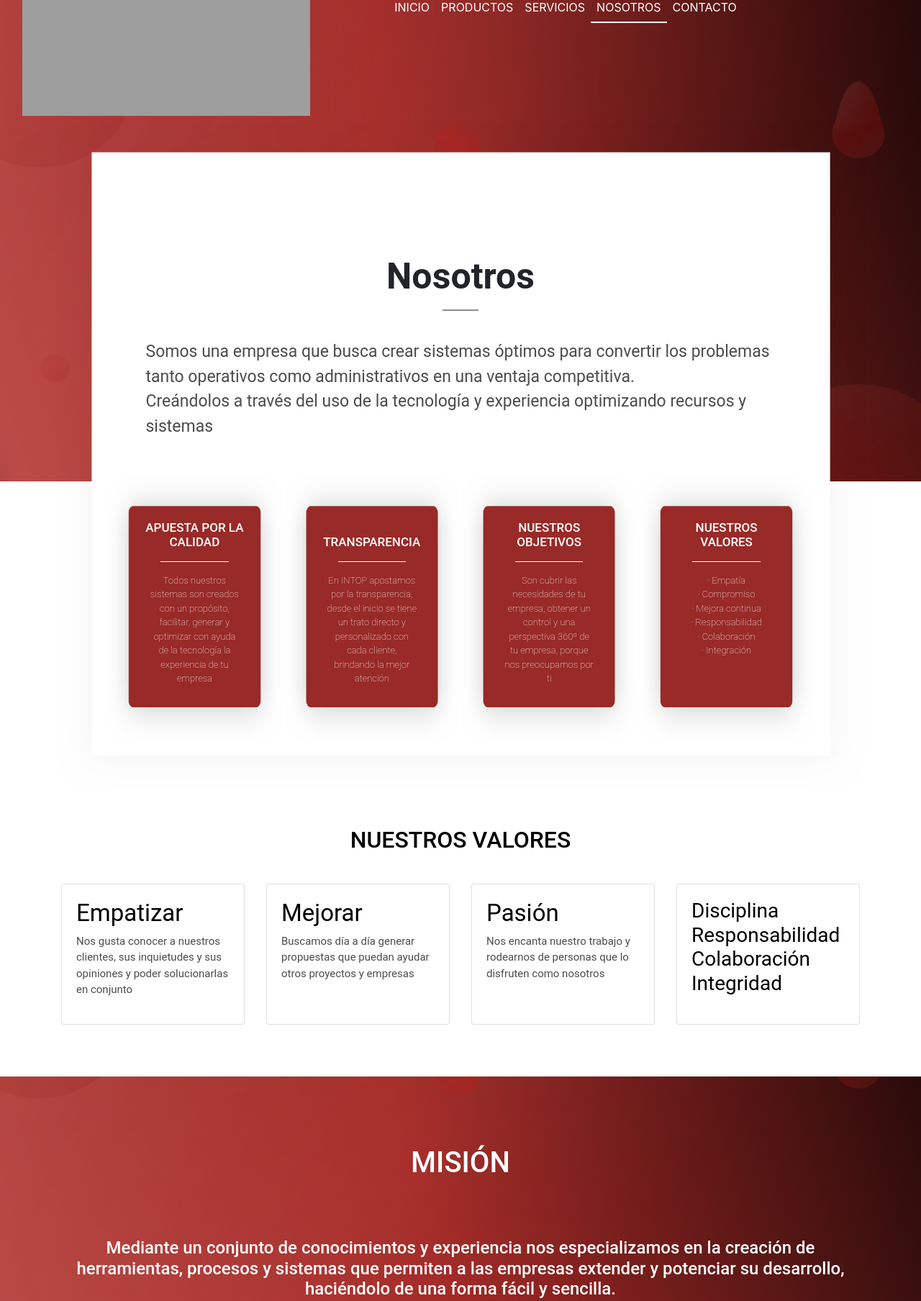
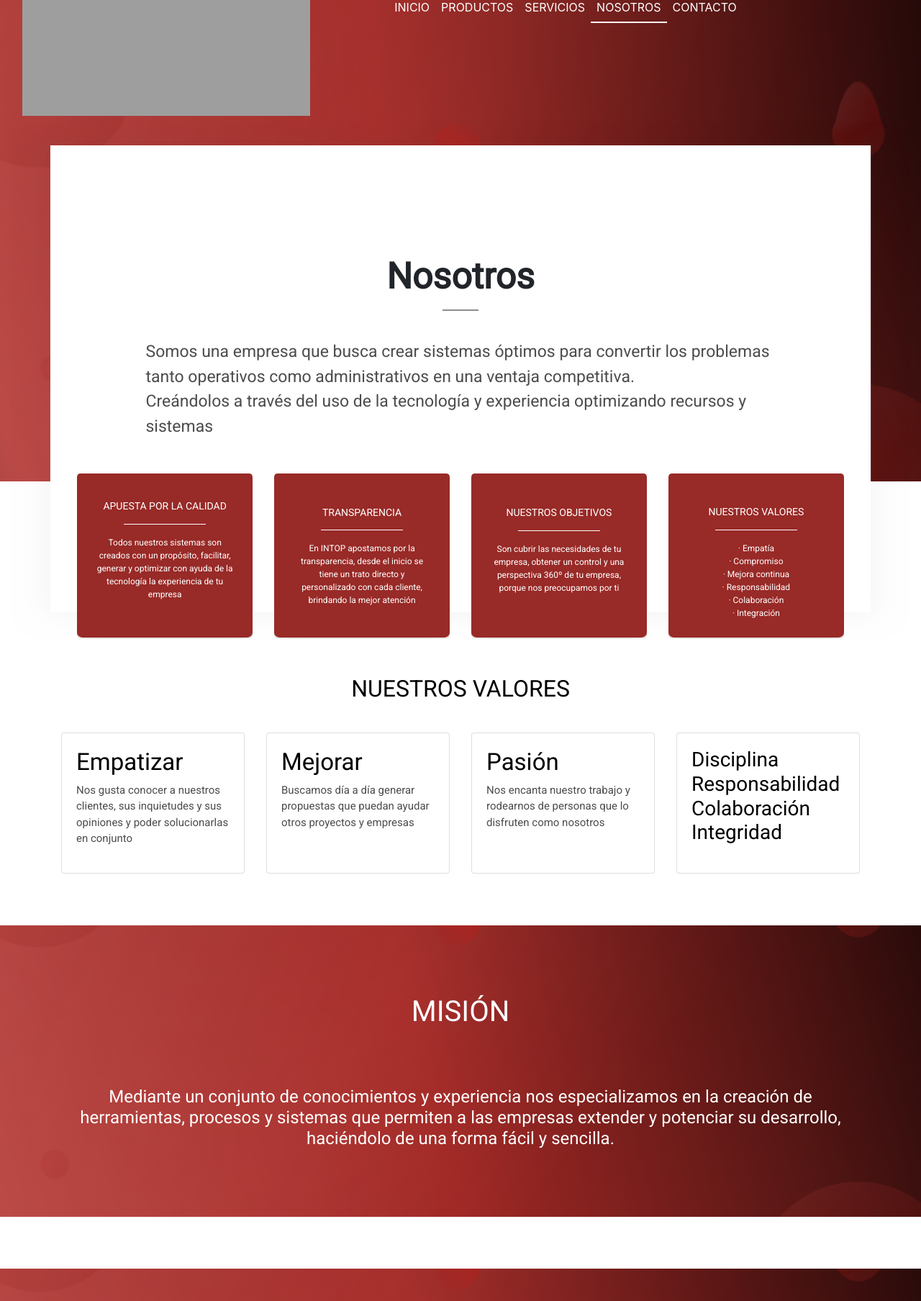
Before and after one commit to SergeantMini/susa2.0, a PHP site: page /nosotros.php in a window 1280 px wide. Shown: the part 147-1955 px from the top of the page at 72% size. Run offline with PHP 8.4, Linux system fonts and the light colour scheme; some libraries are stand-ins or nearby versions; grey boxes are pictures that could not be loaded.

Commit message:
Update nosotros.php

```diff
--- a/workspace/nosotros.php
+++ b/workspace/nosotros.php
@@ -7,11 +7,16 @@
     <!-- Bootstrap CSS -->
     <link rel="stylesheet" href="https://stackpath.bootstrapcdn.com/bootstrap/4.3.1/css/bootstrap.min.css" integrity="sha384-ggOyR0iXCbMQv3Xipma34MD+dH/1fQ784/j6cY/iJTQUOhcWr7x9JvoRxT2MZw1T" crossorigin="anonymous">
     <link rel="stylesheet" type="text/css" href="estilos.css">
+    <link href="https://fonts.googleapis.com/css?family=Roboto" rel="stylesheet">
+    <link href="https://fonts.googleapis.com/css?family=Roboto&display=swap" rel="stylesheet">
+    <link rel="stylesheet" href="http://maxcdn.bootstrapcdn.com/font-awesome/4.2.0/css/font-awesome.min.css">
+    <link href="http://fonts.googleapis.com/css?family=Cookie" rel="stylesheet" type="text/css">
     <title>Intop Solutions</title>
   </head>
   <body>
-
-    <nav style="background-image: url('fondo-arriba.png');background-repeat: no-repeat;background-size:100% 100%;" class="navbar navbar-expand-lg navbar-light barraNav">
+    <style>
+    </style>
+    <nav style="background-image: url('fondo-arriba.png');background-repeat: no-repeat;background-size:100% 100%;" class="navbar navbar-expand-lg navbar-dark barraNav">
     <div class="container" style="margin-left: 0px;">
       <a  class="navbar-left" href="index.php">
              <img style="max-width:100%; max-height:100%;" src="Logo intop_blanco.svg" alt="">
@@ -44,7 +49,7 @@
 </nav>
 <div style="background-image: url('fondo-abajo.png');background-repeat: no-repeat;background-size:100% 500px;">
    <div class="col-md-12" style="width:100%;">
-        <div style="background-image: url('Rectangulo_blanco_contacto.png');background-position:center;background-repeat: no-repeat;background-size:90% 100%;width:100%;padding-top:10%">
+        <div style="background-image: url('Rectangulo_blanco_contacto.png');background-position:center;background-repeat: no-repeat;background-size:100% 100%;width:100%;padding-top:10%">
           <div class="col-md-12" id="form_container">
               <h2 style="font-family: 'Roboto', sans-serif;font-weight:bold;text-align:center;font-size:50px;">
                 <br>Nosotros</h2>
@@ -71,71 +76,84 @@
               font-family: 'Roboto', sans-serif;
               color:white;
               text-align:center;
-              font-size:17px;
-              padding-top:10%;
+              font-size:14px;;
           }
           #textotarjetasrojas{
                 font-family: 'Roboto', sans-serif;
                 color:white;
                 text-align:center;
-                font-size:13px;
                 font-weight:lighter;
-                padding-right:10%;
-                padding-left:10%;
-                padding-bottom:10%;
+                font-size:12px;
             }
           #tarjetaroja{
               display: flex;display: -webkit-flex;
               flex-wrap: wrap;
               background-image: url('Rectangulo_vino.png');
-              background-size: 100% 100%;
-              padding-top:5%;
-              padding-bottom:5%;
-              padding-right:3%;
-              padding-left:3%;
+              background-size: 135% 135%;
+              background-repeat: no-repeat;
+              background-position: center;
+              height:230px;
+              width:230px;
+              padding-left:5%;
+              padding-right:5%;
+              padding-top:2%;
+              padding-bottom:2%;
+              border-radius: 2%;
+          }
+          #contenedortarjeta{
+              padding-top:2%;
+              padding-bottom:2%
+              padding-left:2%;
+              padding-right:2%;
           }
           </style>
-
-          <div align="center" style="width:100%;padding-bottom:5%;">
-            <div class="row" style="width:77%">
-                <div class="col-sm-12 col-md-6 col-lg-3" id="tarjetaroja">
-                    <div class="container" >
-                        <h2 id="titulotarjetasRojas">
+            <div class="container">
+            <div class="row" style="padding-left:2%;padding-right:2%;" align="center">
+                <div class="col-sm-3" style="display: flex;display: -webkit-flex;flex-wrap: wrap;">
+                        <div id="tarjetaroja" class="container" style="flex:1;display: table;overflow: hidden;text-align:center;">
+                            <div class="container" style="display: table-cell; vertical-align: middle;">
+                                <h1 id="titulotarjetasRojas">
                                         APUESTA POR LA CALIDAD
-                        </h2>
+                                    </h1>
                                     <hr style="border-top: 1px solid white;width:60%;" align="center">
                                     <p id="textotarjetasrojas">
                                         Todos nuestros sistemas son creados con un propósito, facilitar, generar y optimizar con ayuda de la tecnología la experiencia de tu empresa
                                     </p>
                             </div>
                         </div>
-                <div class="col-sm-12 col-md-6 col-lg-3" id="tarjetaroja">
-                    <div class="container" style="flex:1;">
-                        <h2 id="titulotarjetasRojas">
-                            <br>TRANSPARENCIA
-                        </h2>
+                </div>
+                <div style="display: flex;display: -webkit-flex;flex-wrap: wrap;" class="col-sm-3">
+                    <div id="tarjetaroja" align="center" style="flex:1;display: table;overflow: hidden;">
+                            <div class="container" style="display: table-cell; vertical-align: middle;">
+                                <h1 id="titulotarjetasRojas">
+                                        </br>TRANSPARENCIA
+                                    </h1>
                                     <hr style="border-top: 1px solid white;width:60%;" align="center">
                                     <p id="textotarjetasrojas">
                                         En INTOP apostamos por la transparencia, desde el inicio se tiene un trato directo y personalizado con cada cliente, brindando la mejor atención
                                     </p>
                             </div>
                         </div>
-                <div class="col-sm-12 col-md-6 col-lg-3" id="tarjetaroja">
-                    <div class="container" style="flex:1;">
-                        <h2 id="titulotarjetasRojas">
+                </div>
+                <div style="display: flex;display: -webkit-flex;flex-wrap: wrap;" class="col-sm-3">
+                    <div id="tarjetaroja" align="center" style="flex:1;display: table;overflow: hidden;">
+                            <div class="container" style="display: table-cell; vertical-align: middle;">
+                                <h1 id="titulotarjetasRojas">
                                         NUESTROS OBJETIVOS
-                        </h2>
+                                    </h1>
                                     <hr style="border-top: 1px solid white;width:60%;" align="center">
                                     <p id="textotarjetasrojas">
                                         Son cubrir las necesidades de tu empresa, obtener un control y una perspectiva 360º de tu empresa, porque nos preocupamos por ti
                                     </p>
                             </div>
                         </div>
-                <div class="col-sm-12 col-md-6 col-lg-3" id="tarjetaroja">
-                    <div class="container" style="flex:1;">
-                        <h2 id="titulotarjetasRojas">
-                            NUESTROS VALORES
-                        </h2>
+                </div>
+                <div style="display: flex;display: -webkit-flex;flex-wrap: wrap;" class="col-sm-3">
+                    <div id="tarjetaroja" align="center" style="flex:1;display: table;overflow: hidden;">
+                            <div class="container" style="display: table-cell; vertical-align: middle;">
+                                <h1 id="titulotarjetasRojas">
+                                       </br></br> NUESTROS VALORES
+                                    </h1>
                                     <hr style="border-top: 1px solid white;width:60%;" align="center">
                                     <p id="textotarjetasrojas">
                                         · Empatía</br>
@@ -150,8 +168,7 @@
                 </div>
             </div>
            </div>
-
-
+           </div>
         </div>
     </div>
 </div>
@@ -197,16 +214,12 @@
   flex-wrap: wrap;" class="col-sm-12 col-md-6 col-lg-3">
       <div class="card" style="flex:1;">
   <div class="card-body">
-    <h5 style="text-align: left;
-	color: black;
-	font-size: 33px;
-	font-family: 'Roboto', sans-serif;
-	font-weight: normal;">Mejorar</h5>
-    <p style="text-align: left;
-	color: #4c4c4c;
-	font-size: 15px;
-	font-family: 'Roboto', sans-serif;
-	font-weight: normal;">Buscamos día a día generar propuestas que puedan ayudar otros proyectos y empresas</p>
+    <h5 style="text-align: left;color: black;font-size: 33px;
+	font-family: 'Roboto', sans-serif;font-weight: normal;">Mejorar</h5>
+    <p style="text-align: left;color: #4c4c4c;font-size: 15px;
+	font-family: 'Roboto', sans-serif;font-weight: normal;">
+	   Buscamos día a día generar propuestas que puedan ayudar otros proyectos y empresas
+	</p>
   </div>
 </div>
     </div>
```
Lines whose indentation alone changed are shown as unchanged.
